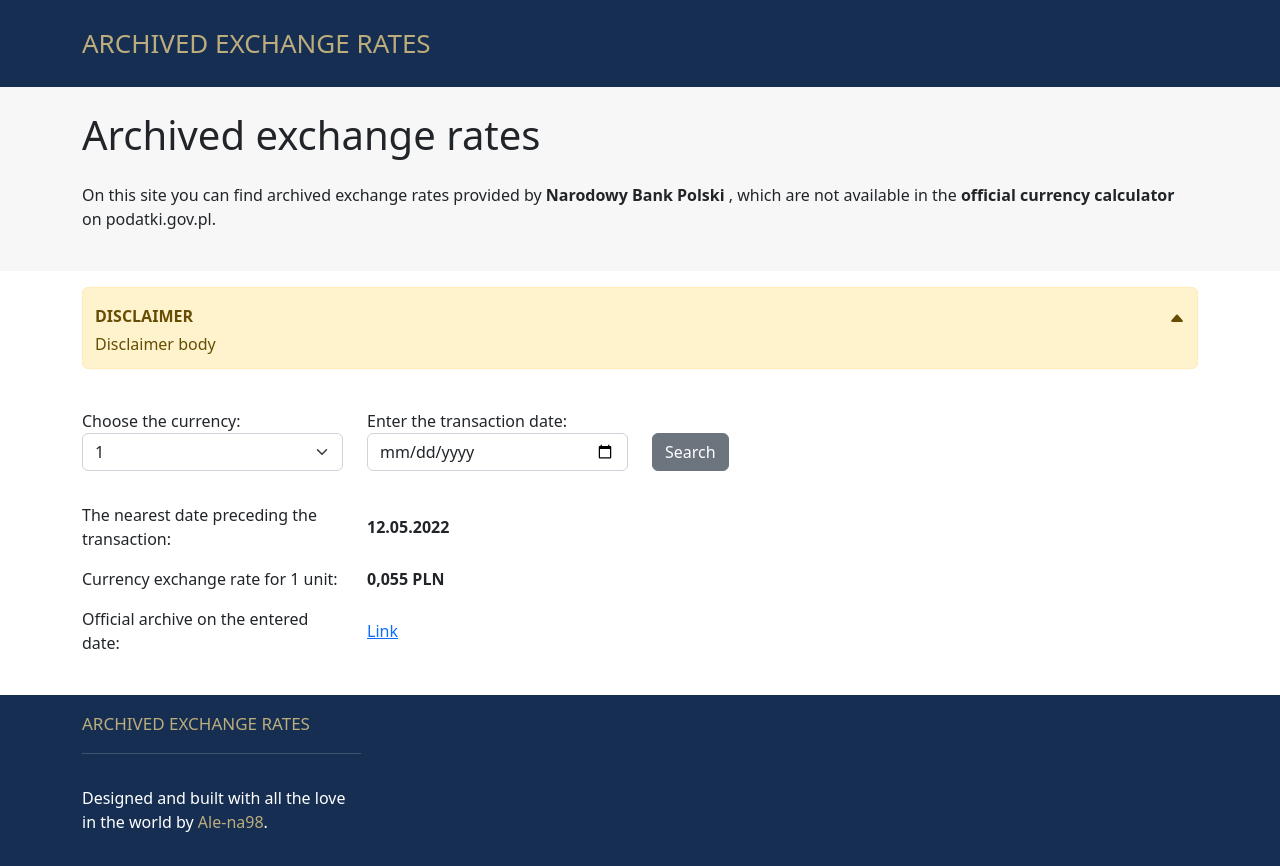
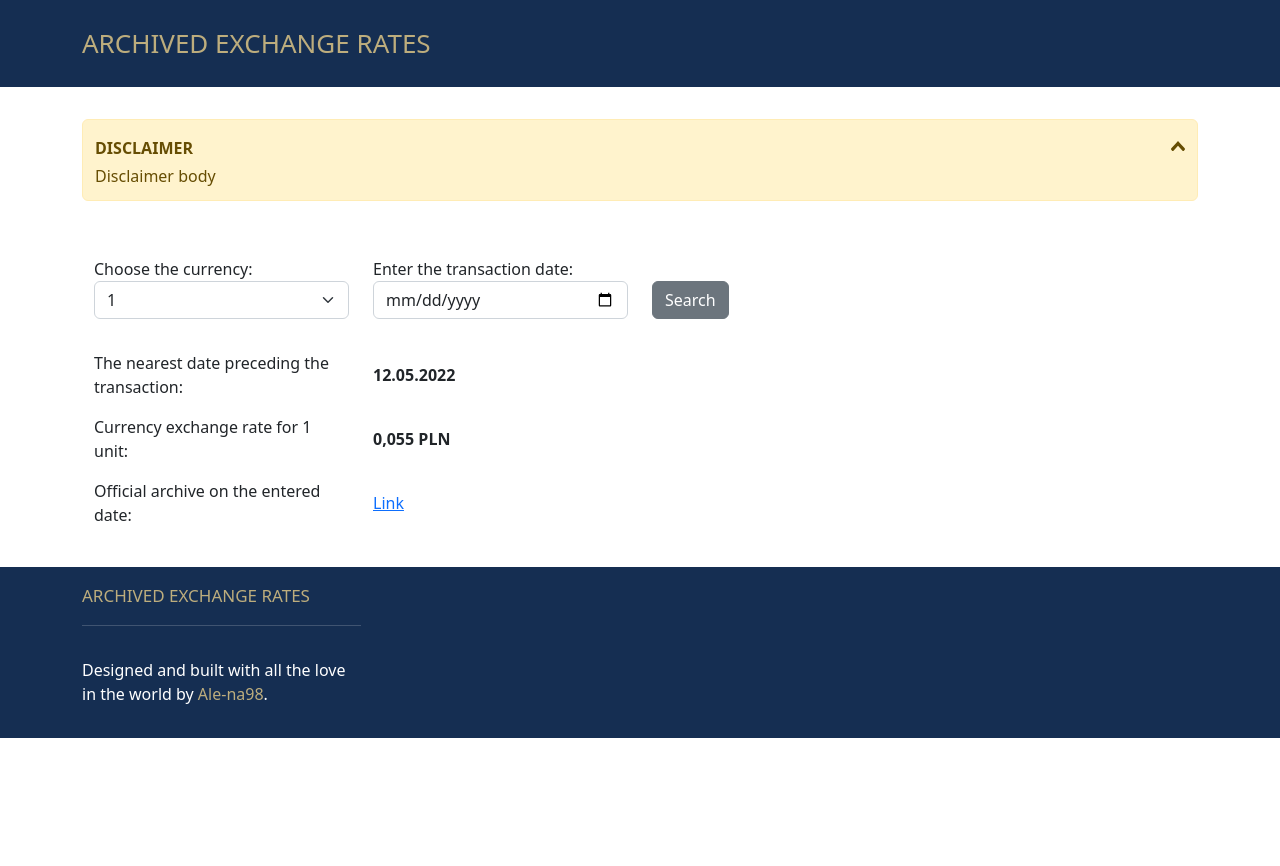
Before and after one commit to Ale-na98/archived-currencies, a Vue app: page / in a window 1280 px wide. After the commit the page ends 800 px from the top, so only its background shows below. Built offline with nearby package versions, Linux system fonts and the light colour scheme; the HTML template or start-up script is replaced by a standard one.

Commit message:
Remove header and update disclaimer

```diff
--- a/src/components/Main.vue
+++ b/src/components/Main.vue
@@ -1,51 +1,25 @@
 <template>
-    <main class="main">
-        <header class="header">
-            <div class="container">
-                <div class="row">
-                    <h1 class="page-title">Archived exchange rates</h1>
-                    <p class="site-disclosure">
-                        On this site you can find archived exchange rates provided by
-                        <a href="https://nbp.pl/statystyka-i-sprawozdawczosc/kursy/archiwum-kursow-srednich-tabela-b/">
-                            Narodowy Bank Polski
-                        </a>, which are not available in the
-                        <a href="https://www.podatki.gov.pl/kalkulatory-podatkowe/kalkulator-walut/">
-                            official currency calculator
-                        </a>
-                        on podatki.gov.pl.
-                    </p>
-                </div>
-            </div>
-        </header>
-        <section class="section">
-            <div class="container disclaimer-container py-3">
-                <div class="card disclaimer-card">
-                    <div class="card-body p-0">
+    <main class="container">
+        <article class="card disclaimer-card">
             <header class="d-flex disclaimer-header">
                 <span>DISCLAIMER</span>
-                            <div type="button" data-bs-toggle="collapse" data-bs-target="#collapseExample"
-                                aria-expanded="true" aria-controls="collapseExample"
-                                @click="showDisclaimer = !showDisclaimer">
-                                <svg xmlns="http://www.w3.org/2000/svg" width="16" height="16" fill="currentColor"
-                                    class="bi bi-caret-up-fill" viewBox="0 0 16 16" v-if="showDisclaimer">
+                <div class="close-indicator" type="button" data-bs-toggle="collapse" data-bs-target="#collapseDisclaimer"
+                    aria-expanded="true" aria-controls="collapseDisclaimer">
+                    <svg xmlns="http://www.w3.org/2000/svg" width="14" height="10" role="presentation"
+                        @click="showDisclaimer = !showDisclaimer"
+                        :class="showDisclaimer ? 'showDisclaimer' : 'hideDisclaimer'">
                         <path
-                                        d="m7.247 4.86-4.796 5.481c-.566.647-.106 1.659.753 1.659h9.592a1 1 0 0 0 .753-1.659l-4.796-5.48a1 1 0 0 0-1.506 0z" />
-                                </svg>
-                                <svg xmlns="http://www.w3.org/2000/svg" width="16" height="16" fill="currentColor"
-                                    class="bi bi-caret-down-fill" viewBox="0 0 16 16" v-else>
-                                    <path
-                                        d="M7.247 11.14 2.451 5.658C1.885 5.013 2.345 4 3.204 4h9.592a1 1 0 0 1 .753 1.659l-4.796 5.48a1 1 0 0 1-1.506 0z" />
+                            d="M9.211364 7.59931l4.48338-4.867229c.407008-.441854.407008-1.158247 0-1.60046l-.73712-.80023c-.407008-.441854-1.066904-.441854-1.474243 0L7 5.198617 2.51662.33139c-.407008-.441853-1.066904-.441853-1.474243 0l-.737121.80023c-.407008.441854-.407008 1.158248 0 1.600461l4.48338 4.867228L7 10l2.211364-2.40069z">
+                        </path>
                     </svg>
                 </div>
             </header>
-                        <div class="content-disclaimer collapse show" id="collapseExample">
+            <div class="content-disclaimer collapse show" id="collapseDisclaimer">
                 <p class="my-0">
                     Disclaimer body
                 </p>
             </div>
-                    </div>
-                </div>
-            </div>
+        </article>
         <div class="container py-3">
             <div class="row">
                 <form class="search-data" method="POST" name="post_from_date">
@@ -95,7 +69,6 @@
                 </article>
             </div>
         </div>
-        </section>
     </main>
 </template>
 
@@ -110,3 +83,49 @@ export default {
     }
 }
 </script>
+
+<style>
+.disclaimer-card {
+    padding: 0.75rem;
+    margin-top: 2rem;
+    margin-bottom: 2rem;
+    color: #664d03;
+    border-color: #ffecb5;
+    background-color: #fff3cd;
+}
+
+.disclaimer-header {
+    font-weight: bold;
+    padding-top: 0.25rem;
+    padding-bottom: 0.25rem;
+    justify-content: space-between;
+}
+
+.close-indicator {
+    fill: #664d03;
+    transform: rotate(180deg);
+}
+
+.showDisclaimer {
+    transform: rotate(0deg);
+    transition-timing-function: cubic-bezier(1, 0.5, 0.8, 1);
+    transition-duration: var(--vs-transition-duration);
+}
+
+.hideDisclaimer {
+    transform: rotate(-180deg);
+    transition-timing-function: cubic-bezier(1, 0.5, 0.8, 1);
+    transition-duration: var(--vs-transition-duration);
+}
+
+.content-disclaimer {
+    transition-timing-function: cubic-bezier(1, 0.5, 0.8, 1);
+    transition-duration: var(--vs-transition-duration);
+}
+
+.content-disclaimer a {
+    font-weight: bold;
+    --bs-link-color: #664d03;
+    --bs-link-hover-color: var(--bs-dark);
+}
+</style>
```
Lines whose indentation alone changed are shown as unchanged.
